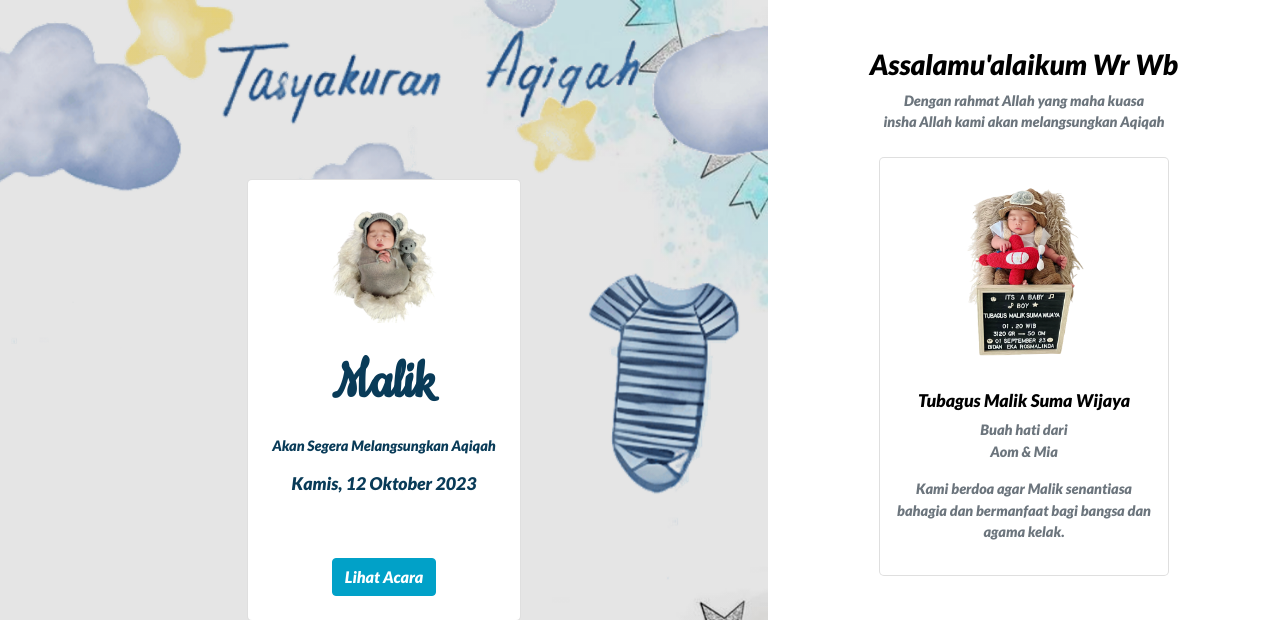
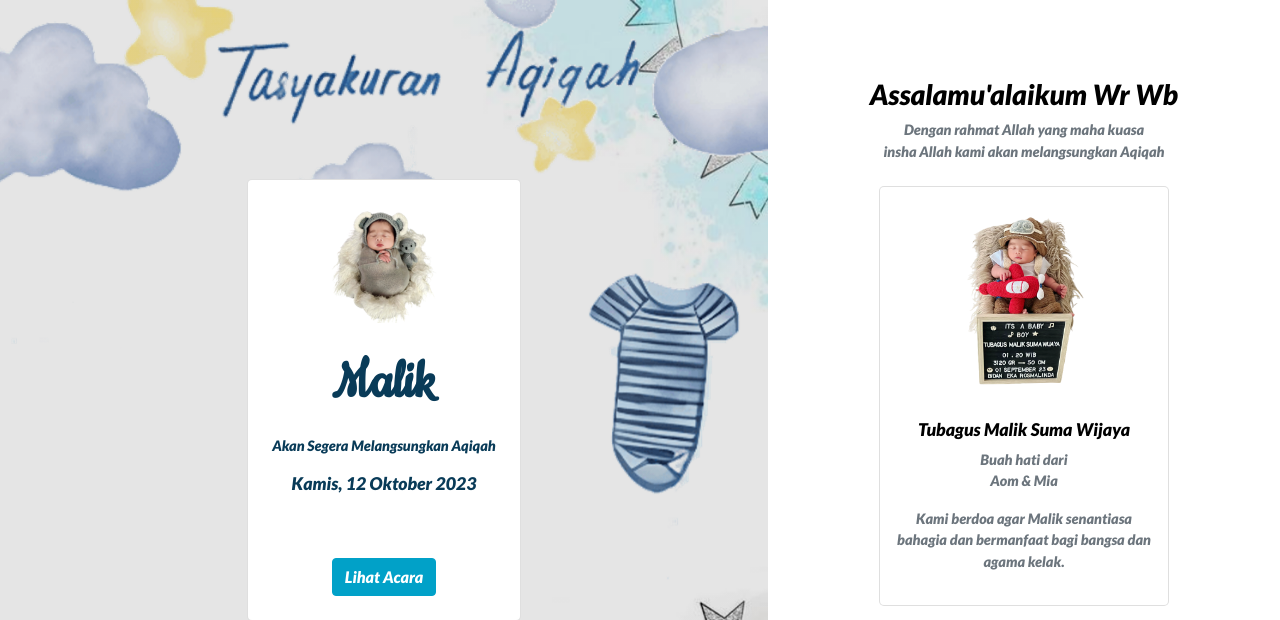
Before and after one commit to tubagusaom/malik_aqiqah, a PHP site: page / in a window 1280 px wide. Shown: the top 620 px of the page. Run offline with PHP 8.4, Linux system fonts and the light colour scheme.

Commit message:
mergenew

```diff
--- a/index.php
+++ b/index.php
@@ -82,8 +82,8 @@
             <div class="container">
 
               <!-- Start Aqiqah -->
-              <!-- <div id="mempelai">&nbsp;</div> -->
-              <div class="text-center" id="malik">
+              <div class="mt-2" id="malik">&nbsp;</div>
+              <div class="text-center">
                 <h3 class="text-black">Assalamu'alaikum Wr Wb</h3>
                 Dengan rahmat Allah yang maha kuasa <br> insha Allah kami akan melangsungkan Aqiqah
                 <h5 class="mb-0 text-black my-3" id="demo"></h5>
```
